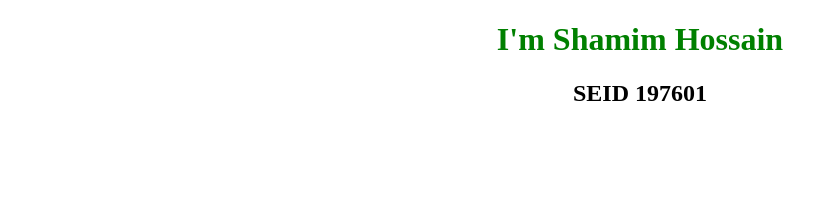
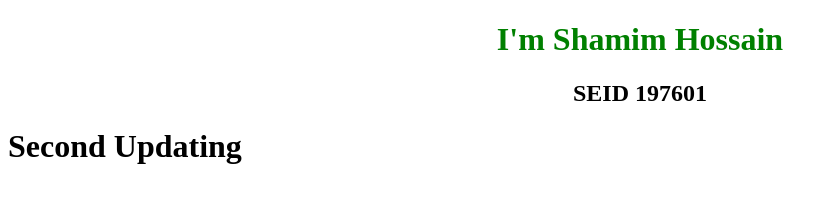
Before and after one commit to Web-Design-66/test, a plain HTML site: page shamim_hossain.html in a window 1280 px wide. Shown: the whole page, without its empty margins (0-837 px from the left). Drawn offline with Linux system fonts and the light colour scheme.

Commit message:
some update

```diff
--- a/shamim_hossain.html
+++ b/shamim_hossain.html
@@ -11,6 +11,8 @@
 <h2 style="text-align: center">SEID 197601</h2>
 
 
+<h1>Second Updating</h1>
+
 </body>
 
 </html>
```
